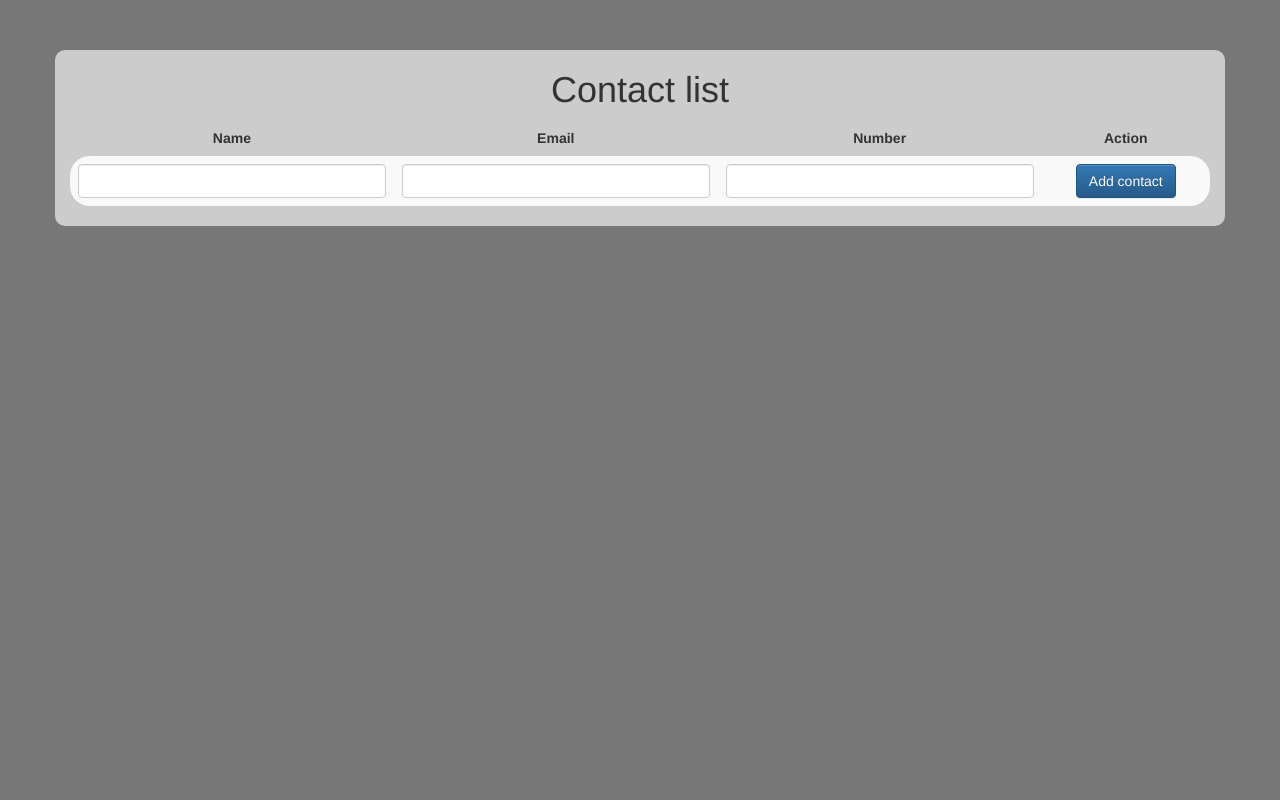
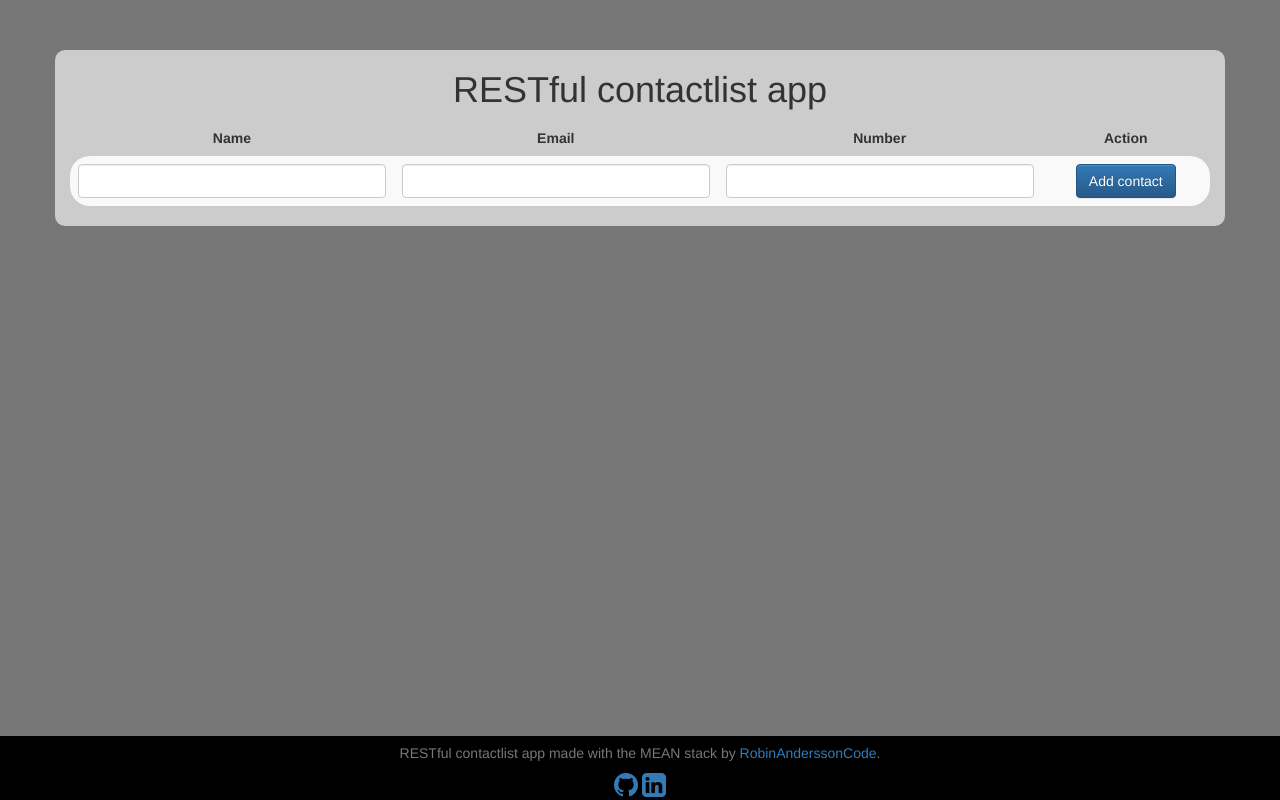
Before and after one commit to RobinAnderssonCode/RAC1, a website: page public/index.html in a window 1280 px wide. Drawn offline with nearby package versions, Linux system fonts and the light colour scheme; no server answers.

Commit message:
Some styling

```diff
--- a/public/index.html
+++ b/public/index.html
@@ -7,12 +7,13 @@
     <link rel="stylesheet" href="https://maxcdn.bootstrapcdn.com/bootstrap/3.3.7/css/bootstrap.min.css" integrity="sha384-BVYiiSIFeK1dGmJRAkycuHAHRg32OmUcww7on3RYdg4Va+PmSTsz/K68vbdEjh4u" crossorigin="anonymous">
     <link rel="stylesheet" href="https://maxcdn.bootstrapcdn.com/bootstrap/3.3.7/css/bootstrap-theme.min.css" integrity="sha384-rHyoN1iRsVXV4nD0JutlnGaslCJuC7uwjduW9SVrLvRYooPp2bWYgmgJQIXwl/Sp" crossorigin="anonymous">
     <script src="https://code.jquery.com/jquery-3.1.1.slim.min.js" integrity="sha256-/SIrNqv8h6QGKDuNoLGA4iret+kyesCkHGzVUUV0shc=" crossorigin="anonymous"></script>
+    <link rel="stylesheet" href="//maxcdn.bootstrapcdn.com/font-awesome/4.5.0/css/font-awesome.min.css" />
     <title>RESTful contactlist app</title>
 </head>
 
 <body>
     <div class="container" ng-controller="AppCtrl">
-        <h1 class="text-center">Contact list</h1>
+        <h1 class="text-center">RESTful contactlist app</h1>
         <div class="table-responsive table-borderless">
             <table class="table table-striped table-borderless">
                 <thead>
@@ -53,6 +54,12 @@
             </table>
         </div>
     </div>
+    <div class="footer navbar-fixed-bottom text-center">
+        <h5 class="text-muted text-center">RESTful contactlist app made with the MEAN stack by <a href="mailto:RobinAnderssonCode@gmail.com">RobinAnderssonCode</a>.</h5>
+        <a title="GitHub" target="_blank" href="https://github.com/RobinAnderssonCode"><i class="fa fa-github fa-2x" aria-hidden="true"></i></a>
+        <a title="LinkedIn" target="_blank" href="https://es.linkedin.com/in/robin-andersson-375422126
+"><i class="fa fa-linkedin-square fa-2x" aria-hidden="true"></i></a>
+    </div>
     <script src="https://ajax.googleapis.com/ajax/libs/angularjs/1.5.8/angular.min.js"></script>
     <script src="controllers/Controller.js"></script>
 </body>
--- a/public/style.css
+++ b/public/style.css
@@ -30,3 +30,7 @@ td:nth-child(4) {
 .table-borderless tbody tr td, .table-borderless tbody tr th, .table-borderless thead tr th {
     border: none !important;
 }
+
+.footer {
+	background-color: black;
+}
```
